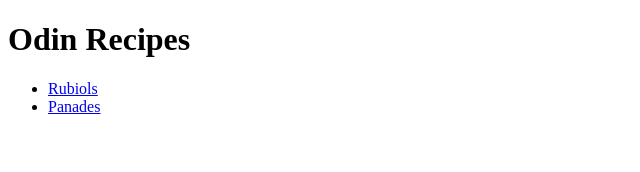
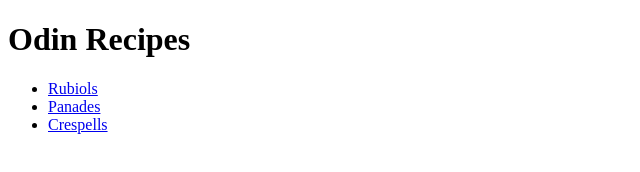
Before and after one commit to josemoracaceres-jmc/odin-recipes, a plain HTML site: page index.html in a window 1280 px wide. Shown: the full height of the page, 0-640 px from the left. Drawn offline with Linux system fonts and the light colour scheme.

Commit message:
Add new recipie to index.html

```diff
--- a/index.html
+++ b/index.html
@@ -12,6 +12,7 @@
         <ul>
             <li><a href="recipes/rubiols.html">Rubiols</a></li>
             <li><a href="recipes/panades.html">Panades</a></li>
+            <li><a href="recipes/crespells.html">Crespells</a></li>
         </ul>
 </body>
 
```
